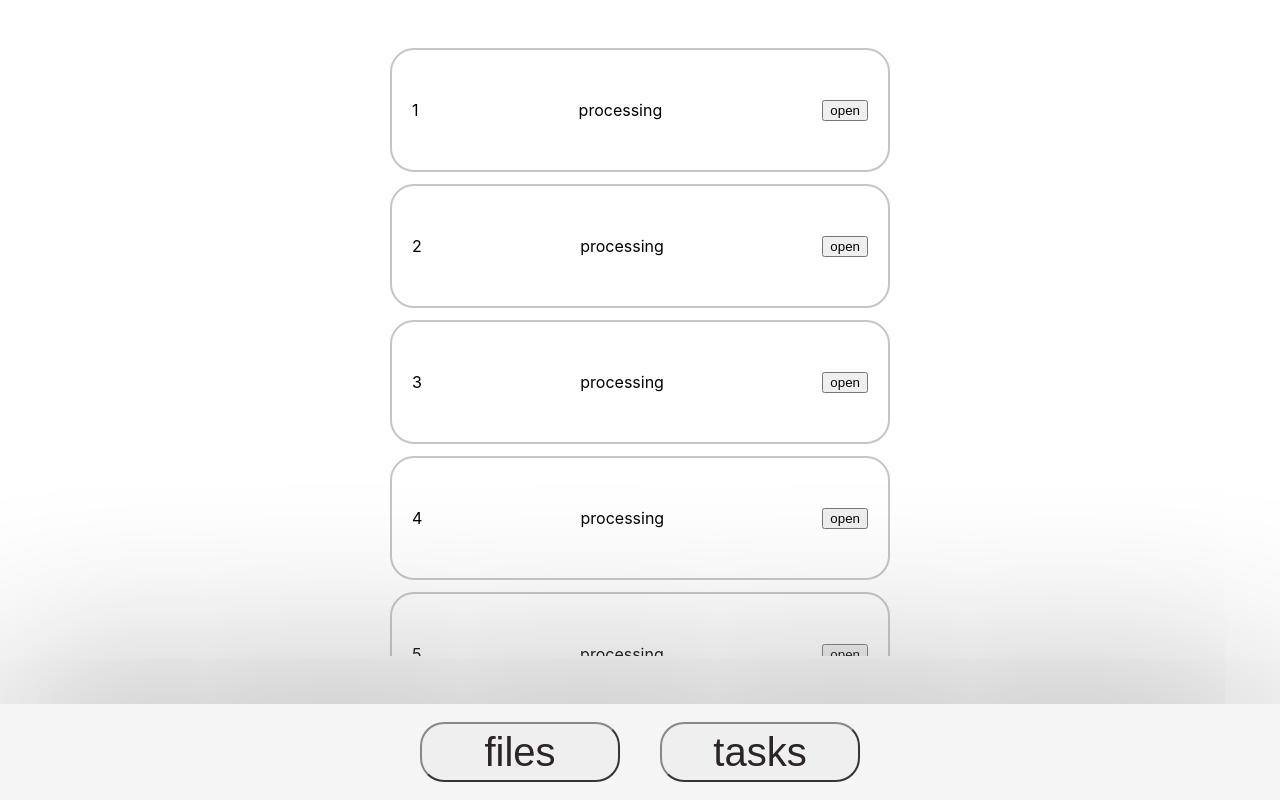
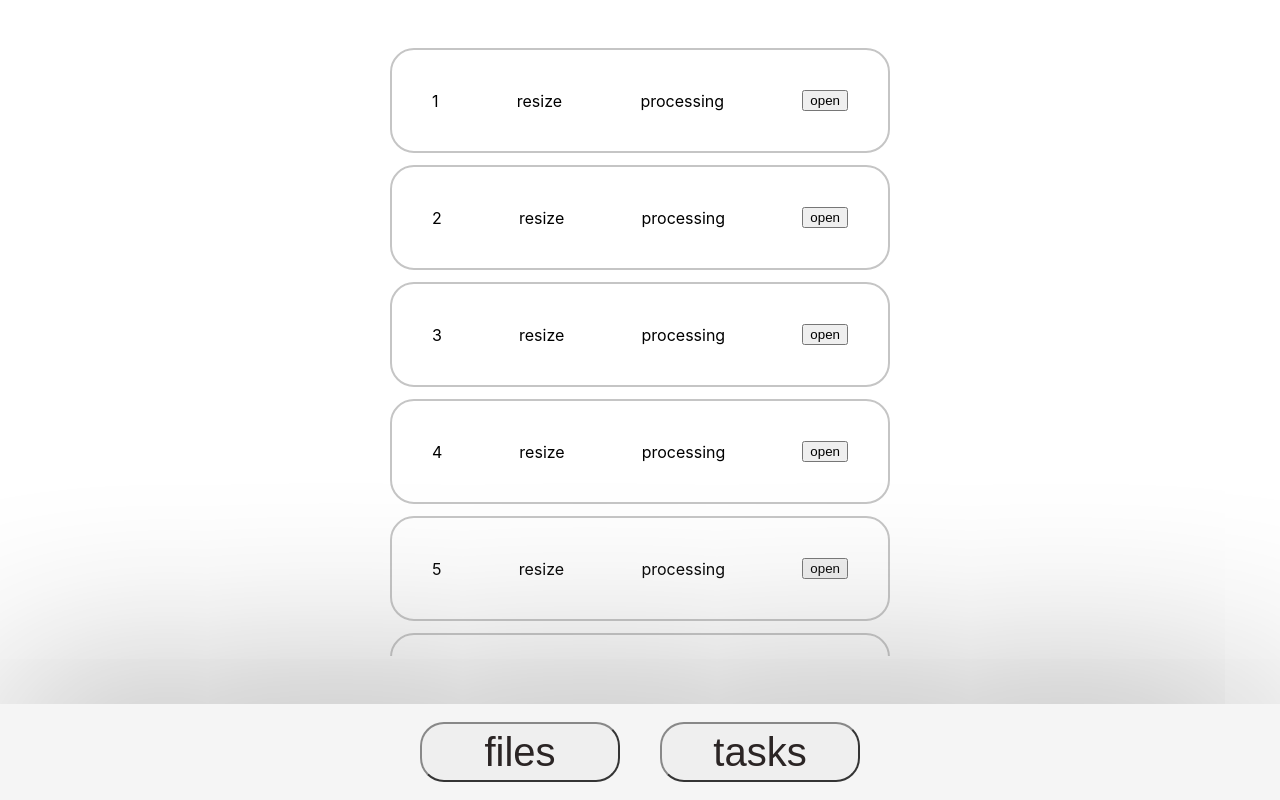
Before and after one commit to 4il612/FileTaskClient, a React (Create React App) app: page /tasks in a window 1280 px wide. Built offline with nearby package versions, Linux system fonts and the light colour scheme.

Commit message:
finished taskCard markup

```diff
--- a/src/App.css
+++ b/src/App.css
@@ -90,11 +90,44 @@ layout {
 
 .taskCard {
   display: flex;
+  flex-direction: column;
   justify-content: space-between;
   border: 2px solid rgb(197, 197, 197);
-  min-height: 80px;
   border-radius: 24px;
-  padding: 20px;
+  padding: 40px;
   margin-bottom: 12px;
   align-items: center;
 }
+
+.taskCard__main {
+  display: flex;
+  width: 100%;
+  height: 100%;
+  justify-content: space-between;
+  align-items: center;
+}
+
+.taskCard__collapse {
+  display: flex;
+  width: 100%;
+  justify-content: space-around;
+  align-items: center;
+  margin-top: 20px;
+}
+
+.taskCard__previousImage {
+  width: 80px;
+  height: auto;
+  border-radius: 24px;
+}
+
+.taskCard__previousWrapper {
+  display: flex;
+  flex-direction: column;
+  justify-content: center;
+  align-items: center;
+}
+
+.taskCard__downloadBTN {
+  max-height: 20px;
+}
--- a/src/components/taskCard.jsx
+++ b/src/components/taskCard.jsx
@@ -1,10 +1,12 @@
 import { useState } from "react";
 
-const TaskCard = ({ id, status }) => {
+const TaskCard = ({ id, task, status, sourceImage }) => {
   const [isCollapsed, setIsCollapsed] = useState(false);
   return (
     <div className="taskCard">
+      <div className="taskCard__main">
         <div className="taskCard__id">{id}</div>
+        <div className="taskCard__task">{task}</div>
         <div className="taskCard__status">{status}</div>
 
         <button
@@ -14,7 +16,18 @@ const TaskCard = ({ id, status }) => {
         >
           open
         </button>
-      {isCollapsed && <div className="taskCard__collapse">'asd'</div>}
+      </div>
+      {isCollapsed && (
+        <div className="taskCard__collapse">
+          <div className="taskCard__previousWrapper">
+            <div className="taskCard__previousLabel">Source image</div>
+            <img className="taskCard__previousImage" alt="kek" src="img1.jpg" />
+          </div>
+          <button className="taskCard__downloadBTN">
+            DOWNLOAD PROCESSED IMAGE
+          </button>
+        </div>
+      )}
     </div>
   );
 };
--- a/src/pages/tasksPage.jsx
+++ b/src/pages/tasksPage.jsx
@@ -7,12 +7,12 @@ const TasksPage = () => {
     <>
       <div className="layout">
         <Table>
-          <TaskCard id={1} status={"processing"} />
-          <TaskCard id={2} status={"processing"} />
-          <TaskCard id={3} status={"processing"} />
-          <TaskCard id={4} status={"processing"} />
-          <TaskCard id={5} status={"processing"} />
-          <TaskCard id={6} status={"processing"} />
+          <TaskCard id={1} task={"resize"} status={"processing"} />
+          <TaskCard id={2} task={"resize"} status={"processing"} />
+          <TaskCard id={3} status={"processing"} task={"resize"} />
+          <TaskCard id={4} status={"processing"} task={"resize"} />
+          <TaskCard id={5} status={"processing"} task={"resize"} />
+          <TaskCard id={6} status={"processing"} task={"resize"} />
         </Table>
 
         <Navbar />
```
Also changed, not shown: public/img1.jpg (added). Lines whose indentation alone changed are shown as unchanged.
